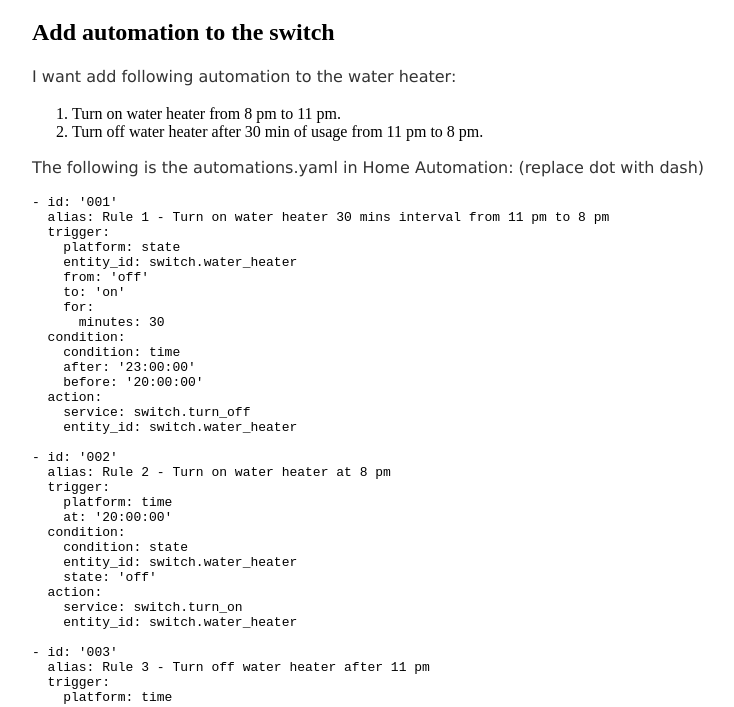
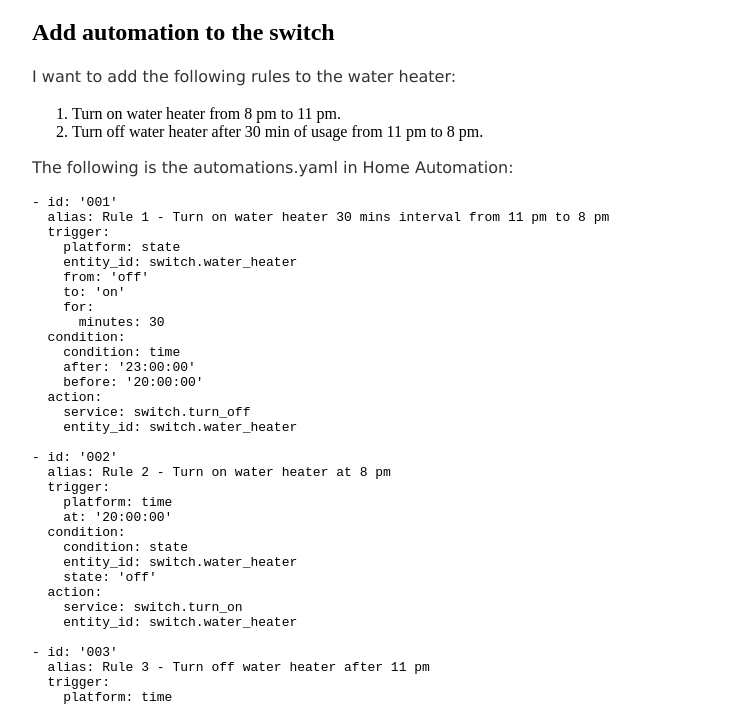
Before and after one commit to carbonpanda/carbonpanda.github.io, a Jekyll site: the page built from _posts/2018-12-02-replacing-water-heater-switch-with-sonoff.md, in a window 1280 px wide and 900 px high, scrolled down 7395 px, cut to the strip 193-900 px from the top of the window. Shown: the whole strip, without its empty margins (160-894 px from the left). Built offline with Jekyll 4.4.1, drawn with Linux system fonts in a browser that asks for light colours.

Commit message:
Update 2018-12-02-replacing-water-heater-switch-with-sonoff.md

````diff
--- a/_posts/2018-12-02-replacing-water-heater-switch-with-sonoff.md
+++ b/_posts/2018-12-02-replacing-water-heater-switch-with-sonoff.md
@@ -116,12 +116,12 @@ Steps:
 
 ## Add automation to the switch
 
-I want add following automation to the water heater:
+I want to add the following rules to the water heater:
 
 1. Turn on water heater from 8 pm to 11 pm.
 2. Turn off water heater after 30 min of usage from 11 pm to 8 pm.
 
-The following is the automations.yaml in Home Automation: (replace dot with dash)
+The following is the automations.yaml in Home Automation:
 
 ```
 - id: '001'
````
